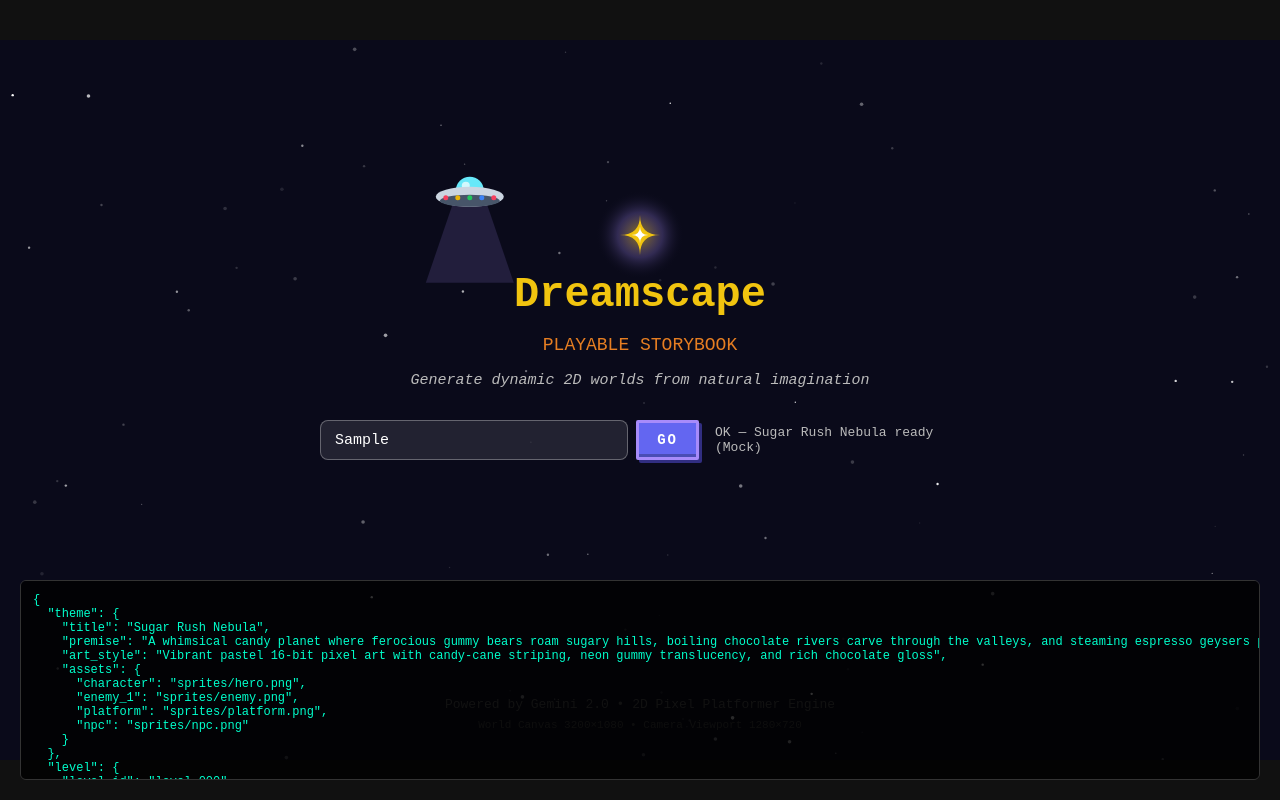
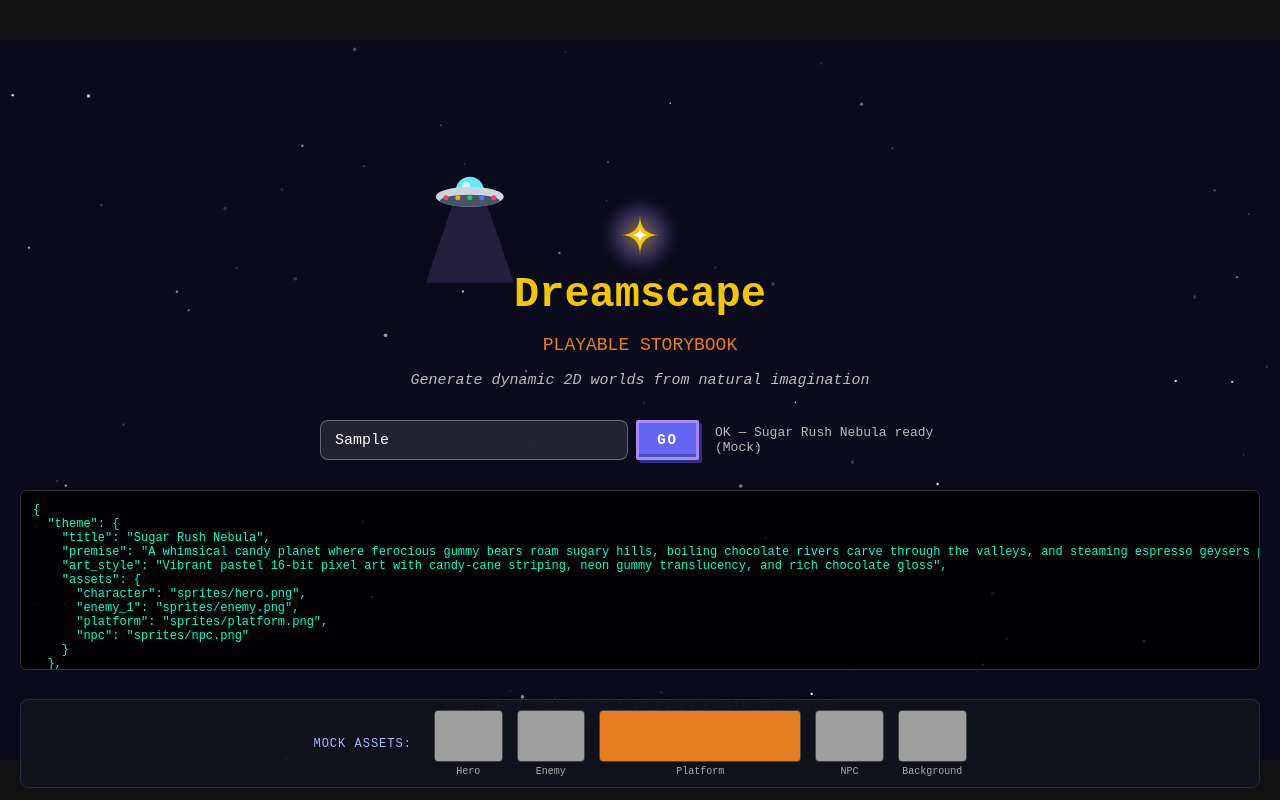
Before and after one commit to rawatsomya/Dreamscape, a website built with Vite: page frontend/index.html in a window 1280 px wide. Both pictures are taken after typing "Sample" into the empty fields and a click on the button "GO". Built offline with nearby package versions, Linux system fonts and the light colour scheme; grey boxes are pictures that could not be loaded.

Commit message:
feat(assets): populate mock sprites and background, display preview below JSON output

```diff
--- a/frontend/index.html
+++ b/frontend/index.html
@@ -80,7 +80,15 @@
     <button id="start-btn">GO</button>
     <div id="status" style="color: #bbb; font: 13px monospace; margin-left: 8px;"></div>
   </div>
-  <pre id="json-out" style="position: absolute; bottom: 20px; left: 20px; right: 20px; max-height: 200px; overflow: auto; background: rgba(0,0,0,0.8); color: #00ffcc; font: 12px monospace; padding: 12px; border-radius: 6px; border: 1px solid #333; z-index: 10; pointer-events: auto; display: none;"></pre>
+  <pre id="json-out" style="position: absolute; bottom: 130px; left: 20px; right: 20px; max-height: 180px; overflow: auto; background: rgba(0,0,0,0.85); color: #00ffcc; font: 12px monospace; padding: 12px; border-radius: 6px; border: 1px solid #333; z-index: 10; pointer-events: auto; display: none;"></pre>
+  <div id="mock-assets-preview" style="position: absolute; bottom: 12px; left: 20px; right: 20px; display: none; align-items: center; justify-content: center; gap: 14px; background: rgba(16, 18, 27, 0.9); border: 1px solid #272d3d; padding: 10px; border-radius: 8px; z-index: 10;">
+    <div style="font: 12px monospace; color: #a5b4fc; text-transform: uppercase; letter-spacing: 1px; margin-right: 8px;">Mock Assets:</div>
+    <div style="text-align: center;"><img id="preview-hero" src="/mock/sprites/hero.png" style="height: 52px; image-rendering: pixelated; border: 1px solid #444; border-radius: 4px; background: #222;" /><div style="font: 10px monospace; color: #aaa;">Hero</div></div>
+    <div style="text-align: center;"><img id="preview-enemy" src="/mock/sprites/enemy.png" style="height: 52px; image-rendering: pixelated; border: 1px solid #444; border-radius: 4px; background: #222;" /><div style="font: 10px monospace; color: #aaa;">Enemy</div></div>
+    <div style="text-align: center;"><img id="preview-platform" src="/mock/sprites/platform.png" style="height: 52px; image-rendering: pixelated; border: 1px solid #444; border-radius: 4px; background: #222;" /><div style="font: 10px monospace; color: #aaa;">Platform</div></div>
+    <div style="text-align: center;"><img id="preview-npc" src="/mock/sprites/npc.png" style="height: 52px; image-rendering: pixelated; border: 1px solid #444; border-radius: 4px; background: #222;" /><div style="font: 10px monospace; color: #aaa;">NPC</div></div>
+    <div style="text-align: center;"><img id="preview-bg" src="/mock/backgrounds/ch00_bg.png" style="height: 52px; border: 1px solid #444; border-radius: 4px; background: #222;" /><div style="font: 10px monospace; color: #aaa;">Background</div></div>
+  </div>
   <script type="module" src="/src/main.js"></script>
 </body>
 </html>
--- a/frontend/src/main.js
+++ b/frontend/src/main.js
@@ -67,6 +67,10 @@ async function onGo() {
       out.style.display = 'block';
       out.textContent = JSON.stringify(data, null, 2);
     }
+    const previewContainer = document.getElementById('mock-assets-preview');
+    if (previewContainer) {
+      previewContainer.style.display = 'flex';
+    }
     if (status) status.textContent = `OK — ${data.theme?.title || 'world'} ready (Mock)`;
     console.log('Dreamscape JSON (Mock):', data);
   } catch (err) {
```
Also changed, not shown: frontend/public/mock/sprites/platform.png (added), 4 other files.
